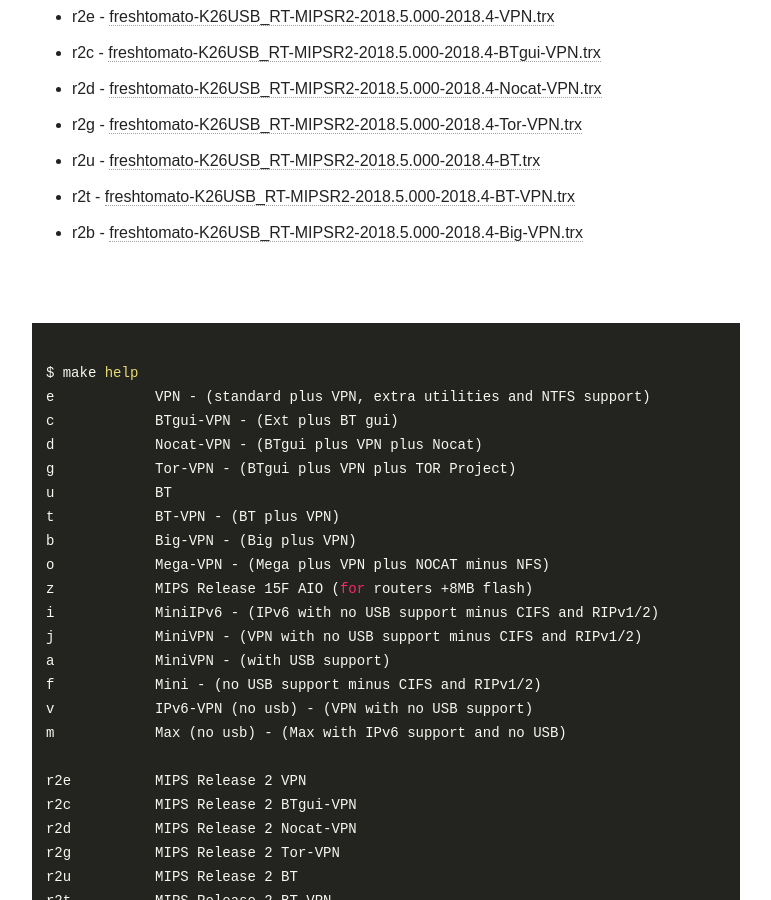
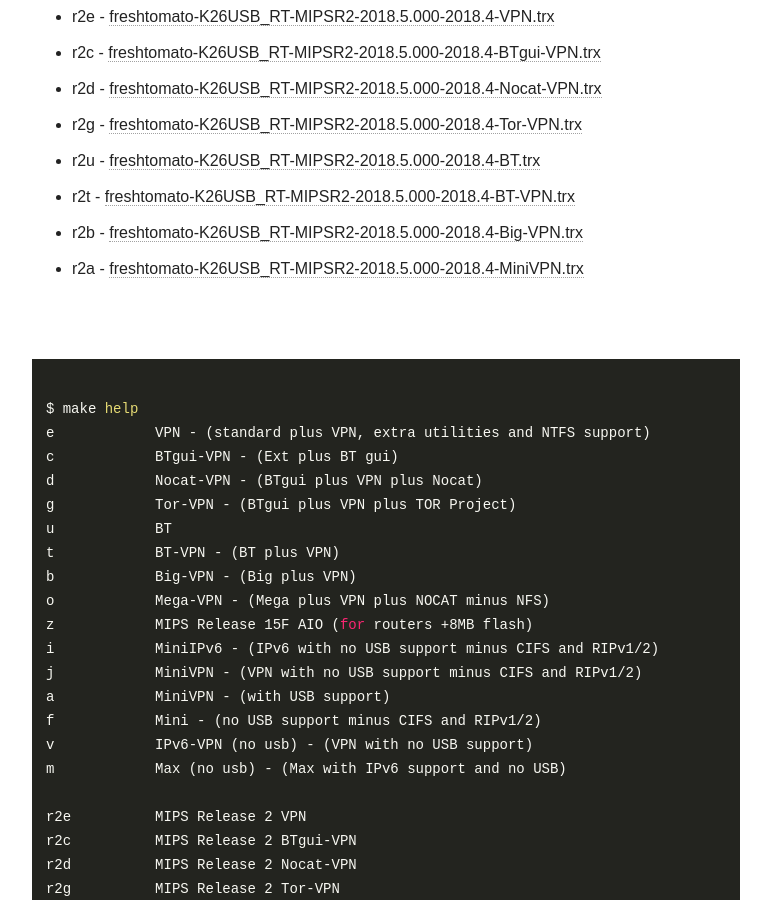
Before and after one commit to oglopss/freshtomato-mips-ci-jekyll, a Jekyll site: the page built from index.html, in a window 1280 px wide and 900 px high, scrolled down 1135 px. Shown: the whole window, without its empty margins (254-1025 px from the left). Built offline with Jekyll 4.4.1, drawn with Linux system fonts in a browser that asks for light colours; nearby versions of some CDN libraries.

Commit message:
Travis build 45 r2a pushed to gh-pages

```diff
--- a/_data/ss.yml
+++ b/_data/ss.yml
@@ -21,3 +21,4 @@
   - 0020 r2u freshtomato-K26USB_RT-MIPSR2-2018.5.000-2018.4-BT.trx
   - 0021 r2t freshtomato-K26USB_RT-MIPSR2-2018.5.000-2018.4-BT-VPN.trx
   - 0022 r2b freshtomato-K26USB_RT-MIPSR2-2018.5.000-2018.4-Big-VPN.trx
+  - 0025 r2a freshtomato-K26USB_RT-MIPSR2-2018.5.000-2018.4-MiniVPN.trx
```
